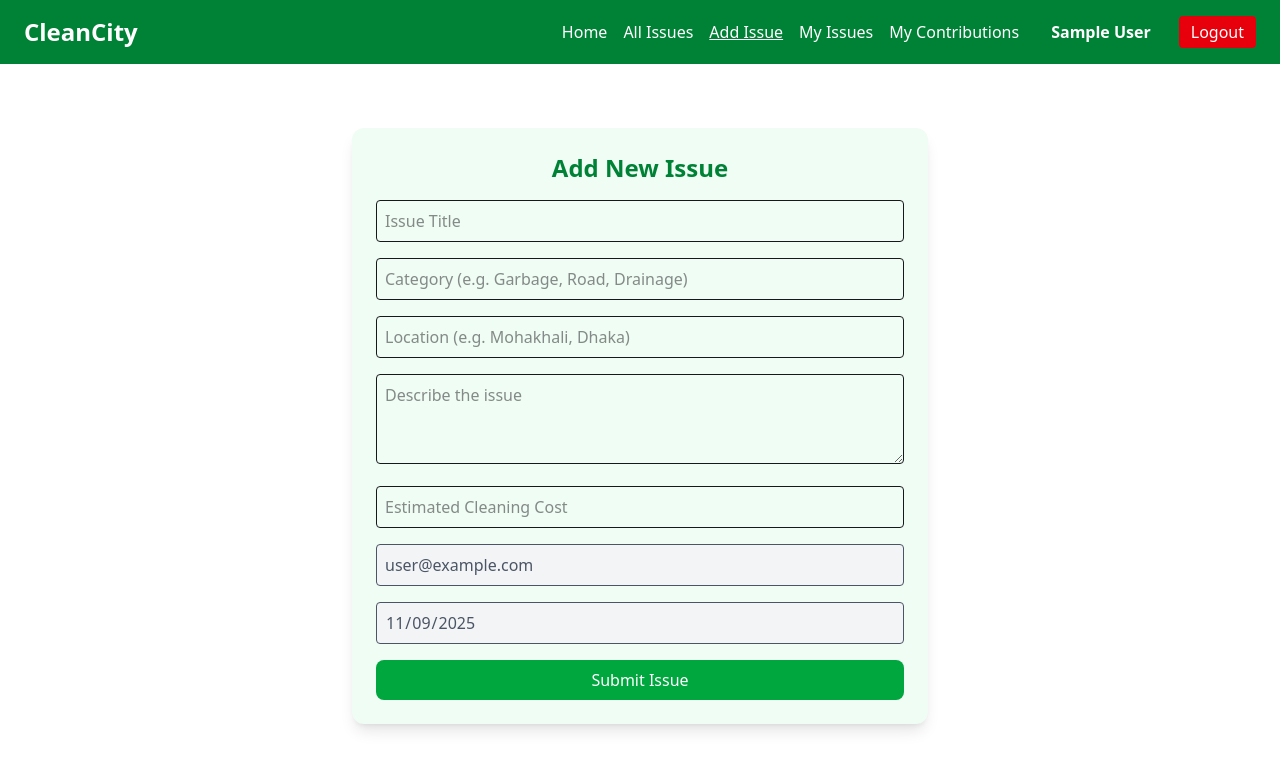
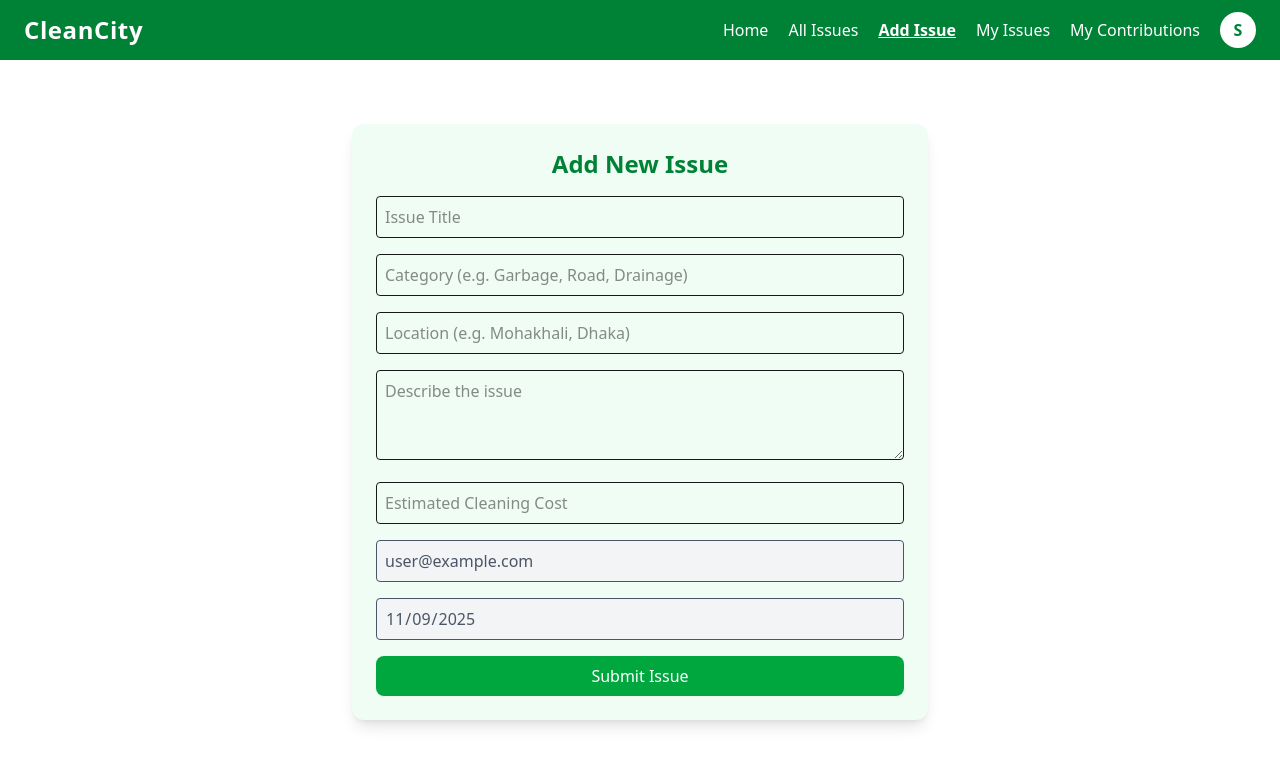
Before and after one commit to islamSorifulhero/client, a React (Vite) app: page /add-issue in a window 1280 px wide. Shown: the top 770 px of the page. Built offline with nearby package versions, Linux system fonts and the light colour scheme; no server answers; sample sign-in values are in the browser's storage.

Commit message:
Navbar Issues updated

```diff
--- a/package.json
+++ b/package.json
@@ -17,6 +17,7 @@
     "postcss": "^8.5.6",
     "react": "^19.1.1",
     "react-dom": "^19.1.1",
+    "react-hot-toast": "^2.6.0",
     "react-router": "^7.9.5",
     "react-router-dom": "^7.9.5",
     "react-toastify": "^11.0.5",
--- a/src/components/common/Navbar.jsx
+++ b/src/components/common/Navbar.jsx
@@ -1,7 +1,6 @@
-import React, { useContext } from "react";
+import React, { useContext, useState } from "react";
 import { NavLink, useNavigate } from "react-router-dom";
 import { AuthContext } from "../content/AuthProviders.jsx";
-
 import { getAuth, signOut } from "firebase/auth";
 import app from "../../firebase/firebase.config.js";
 
@@ -10,68 +9,107 @@ const auth = getAuth(app);
 const Navbar = () => {
   const { user } = useContext(AuthContext);
   const navigate = useNavigate();
+  const [menuOpen, setMenuOpen] = useState(false);
 
   const handleLogout = () => {
     signOut(auth)
       .then(() => {
         navigate("/login");
       })
-      .catch(err => console.error(err));
+      .catch((err) => console.error(err));
   };
 
   return (
-    <nav className="bg-green-700 text-white px-6 py-4 flex justify-between items-center">
-      <h1 className="text-2xl font-bold">CleanCity</h1>
-      <div className="space-x-4">
-        <NavLink to="/" className={({ isActive }) => (isActive ? "underline" : "hover:underline")}>
+    <nav className="bg-green-700 text-white px-6 py-3 flex justify-between items-center">
+      {/* Logo */}
+      <h1 className="text-2xl font-bold tracking-wide cursor-pointer" onClick={() => navigate("/")}>
+        CleanCity
+      </h1>
+
+      {/* Navigation Links */}
+      <div className="flex items-center space-x-5">
+        <NavLink
+          to="/"
+          className={({ isActive }) =>
+            isActive ? "underline font-semibold" : "hover:underline"
+          }
+        >
           Home
         </NavLink>
         <NavLink
           to="/all-issues"
-          className={({ isActive }) => (isActive ? "underline" : "hover:underline")}
+          className={({ isActive }) =>
+            isActive ? "underline font-semibold" : "hover:underline"
+          }
         >
           All Issues
         </NavLink>
+
+        {user ? (
+          <>
             <NavLink
               to="/add-issue"
-          className={({ isActive }) => (isActive ? "underline" : "hover:underline")}
+              className={({ isActive }) =>
+                isActive ? "underline font-semibold" : "hover:underline"
+              }
             >
               Add Issue
             </NavLink>
             <NavLink
               to="/my-issues"
-          className={({ isActive }) => (isActive ? "underline" : "hover:underline")}
+              className={({ isActive }) =>
+                isActive ? "underline font-semibold" : "hover:underline"
+              }
             >
               My Issues
             </NavLink>
             <NavLink
               to="/my-contributions"
-          className={({ isActive }) => (isActive ? "underline" : "hover:underline")}
+              className={({ isActive }) =>
+                isActive ? "underline font-semibold" : "hover:underline"
+              }
             >
               My Contributions
             </NavLink>
 
-        {user ? (
-          <>
-            <span className="ml-4 font-semibold">{user.displayName || user.email}</span>
+            {/* Avatar dropdown */}
+            <div className="relative">
+              <div
+                onClick={() => setMenuOpen(!menuOpen)}
+                className="w-9 h-9 rounded-full bg-white text-green-700 font-bold flex items-center justify-center cursor-pointer"
+              >
+                {user.displayName
+                  ? user.displayName.charAt(0).toUpperCase()
+                  : user.email.charAt(0).toUpperCase()}
+              </div>
+
+              {menuOpen && (
+                <div className="absolute right-0 mt-2 w-32 bg-white text-green-700 rounded-lg shadow-lg z-10">
                   <button
                     onClick={handleLogout}
-              className="ml-3 bg-red-600 px-3 py-1 rounded hover:bg-red-500"
+                    className="block w-full text-left px-4 py-2 hover:bg-green-100 rounded"
                   >
                     Logout
                   </button>
+                </div>
+              )}
+            </div>
           </>
         ) : (
           <>
             <NavLink
               to="/login"
-              className={({ isActive }) => (isActive ? "underline" : "hover:underline")}
+              className={({ isActive }) =>
+                isActive ? "underline font-semibold" : "hover:underline"
+              }
             >
               Login
             </NavLink>
             <NavLink
               to="/register"
-              className={({ isActive }) => (isActive ? "underline" : "hover:underline")}
+              className={({ isActive }) =>
+                isActive ? "underline font-semibold" : "hover:underline"
+              }
             >
               Register
             </NavLink>
--- /dev/null
+++ b/src/pages/AddContribution.jsx
@@ -0,0 +1,116 @@
+import React, { useContext, useState, } from "react";
+import { useParams, useNavigate } from "react-router-dom";
+import { AuthContext } from "../components/content/AuthProviders.jsx";
+
+const AddContribution = () => {
+  const { user } = useContext(AuthContext);
+  const { issueId } = useParams();
+  const navigate = useNavigate();
+
+  const [formData, setFormData] = useState({
+    issueId: issueId || "",
+    amount: "",
+    name: user?.displayName || "",
+    email: user?.email || "",
+    phone: "",
+    address: "",
+    additionalInfo: "",
+    date: new Date().toISOString(),
+  });
+
+  const handleChange = e => {
+    const { name, value } = e.target;
+    setFormData({ ...formData, [name]: value });
+  };
+
+  const handleSubmit = async e => {
+    e.preventDefault();
+
+    try {
+      const res = await fetch("http://localhost:5000/api/contributions", {
+        method: "POST",
+        headers: { "Content-Type": "application/json" },
+        body: JSON.stringify(formData),
+      });
+
+      if (res.ok) {
+        alert("✅ Contribution added successfully!");
+        navigate("/my-contributions");
+      } else {
+        alert("❌ Failed to add contribution!");
+      }
+    } catch (err) {
+      console.error(err);
+      alert("⚠️ Server Error!");
+    }
+  };
+
+  return (
+    <div className="max-w-xl mx-auto mt-10 p-6 bg-green-50 shadow-lg rounded-xl">
+      <h2 className="text-2xl font-bold text-center mb-4 text-green-700">
+        Add Contribution
+      </h2>
+
+      <form onSubmit={handleSubmit} className="space-y-4">
+        <input
+          name="amount"
+          type="number"
+          value={formData.amount}
+          onChange={handleChange}
+          placeholder="Contribution Amount"
+          className="w-full p-2 border rounded"
+          required
+        />
+        <input
+          name="name"
+          type="text"
+          value={formData.name}
+          onChange={handleChange}
+          placeholder="Your Name"
+          className="w-full p-2 border rounded"
+          required
+        />
+        <input
+          name="email"
+          type="email"
+          value={formData.email}
+          readOnly
+          className="w-full p-2 border rounded bg-gray-100 text-gray-600"
+        />
+        <input
+          name="phone"
+          type="text"
+          value={formData.phone}
+          onChange={handleChange}
+          placeholder="Phone Number"
+          className="w-full p-2 border rounded"
+        />
+        <input
+          name="address"
+          type="text"
+          value={formData.address}
+          onChange={handleChange}
+          placeholder="Address"
+          className="w-full p-2 border rounded"
+        />
+        <textarea
+          name="additionalInfo"
+          value={formData.additionalInfo}
+          onChange={handleChange}
+          placeholder="Additional Info (optional)"
+          className="w-full p-2 border rounded"
+          rows="3"
+        ></textarea>
+
+        <button
+          type="submit"
+          className="w-full bg-green-600 hover:bg-green-700 text-white py-2 rounded-lg"
+        >
+          Submit Contribution
+        </button>
+      </form>
+    </div>
+  );
+};
+
+export default AddContribution;
--- a/src/pages/AddIssue.jsx
+++ b/src/pages/AddIssue.jsx
@@ -1,8 +1,11 @@
 import React, { useContext, useState } from "react";
 import { AuthContext } from "../components/content/AuthProviders.jsx";
+import { useNavigate } from "react-router-dom";
 
 const AddIssue = () => {
   const { user } = useContext(AuthContext);
+  const navigate = useNavigate();
+
   const [formData, setFormData] = useState({
     title: "",
     category: "",
@@ -13,6 +16,9 @@ const AddIssue = () => {
     date: new Date().toISOString().split("T")[0],
   });
 
+  const [successMsg, setSuccessMsg] = useState("");
+  const [loading, setLoading] = useState(false);
+
   const handleChange = e => {
     const { name, value } = e.target;
     setFormData({ ...formData, [name]: value });
@@ -20,16 +26,20 @@ const AddIssue = () => {
 
   const handleSubmit = async e => {
     e.preventDefault();
+    setLoading(true);
+    setSuccessMsg("");
 
     try {
-      const res = await fetch("http://localhost:5000/issues", {
+      const res = await fetch("http://localhost:5000/api/issues", {
         method: "POST",
         headers: { "Content-Type": "application/json" },
         body: JSON.stringify(formData),
       });
 
       if (res.ok) {
-        alert("✅ Issue added successfully!");
+        const data = await res.json();
+        setSuccessMsg("✅ Issue added successfully!");
+        navigate(`/add-contribution/${data.insertedId}`);
         setFormData({
           title: "",
           category: "",
@@ -40,87 +50,43 @@ const AddIssue = () => {
           date: new Date().toISOString().split("T")[0],
         });
       } else {
-        alert("❌ Failed to add issue!");
+        setSuccessMsg("❌ Failed to add issue!");
       }
     } catch (err) {
       console.error(err);
-      alert("⚠️ Server Error!");
+      setSuccessMsg("⚠️ Server Error!");
+    } finally {
+      setLoading(false);
     }
   };
 
   return (
     <div className="max-w-xl mx-auto mt-10 p-6 bg-green-50 shadow-lg rounded-xl">
-      <h2 className="text-2xl font-bold text-center mb-4 text-green-700">Add New Issue</h2>
+      <h2 className="text-2xl font-bold text-center mb-4 text-green-700">
+        Add New Issue
+      </h2>
+
+      {successMsg && (
+        <p className="text-center mb-4 text-green-700 font-semibold">{successMsg}</p>
+      )}
 
       <form onSubmit={handleSubmit} className="space-y-4">
-        <input
-          name="title"
-          value={formData.title}
-          onChange={handleChange}
-          placeholder="Issue Title"
-          className="w-full p-2 border rounded"
-          required
-        />
+        <input name="title" value={formData.title} onChange={handleChange} placeholder="Issue Title" className="w-full p-2 border rounded" required />
 
-        <input
-          name="category"
-          value={formData.category}
-          onChange={handleChange}
-          placeholder="Category (e.g. Garbage, Road, Drainage)"
-          className="w-full p-2 border rounded"
-          required
-        />
+        <input name="category" value={formData.category} onChange={handleChange} placeholder="Category (e.g. Garbage, Road, Drainage)" className="w-full p-2 border rounded" required />
 
-        <input
-          name="location"
-          value={formData.location}
-          onChange={handleChange}
-          placeholder="Location (e.g. Mohakhali, Dhaka)"
-          className="w-full p-2 border rounded"
-          required
-        />
+        <input name="location" value={formData.location} onChange={handleChange} placeholder="Location (e.g. Mohakhali, Dhaka)" className="w-full p-2 border rounded" required />
 
-        <textarea
-          name="description"
-          value={formData.description}
-          onChange={handleChange}
-          placeholder="Describe the issue"
-          className="w-full p-2 border rounded"
-          rows="3"
-          required
-        ></textarea>
+        <textarea name="description" value={formData.description} onChange={handleChange} placeholder="Describe the issue" className="w-full p-2 border rounded" rows="3" required />
 
-        <input
-          name="amount"
-          type="number"
-          value={formData.amount}
-          onChange={handleChange}
-          placeholder="Estimated Cleaning Cost"
-          className="w-full p-2 border rounded"
-          required
-        />
+        <input name="amount" type="number" value={formData.amount} onChange={handleChange} placeholder="Estimated Cleaning Cost" className="w-full p-2 border rounded" required />
 
-        <input
-          name="email"
-          type="email"
-          value={formData.email}
-          readOnly
-          className="w-full p-2 border rounded bg-gray-100 text-gray-600"
-        />
+        <input name="email" type="email" value={formData.email} readOnly className="w-full p-2 border rounded bg-gray-100 text-gray-600" />
 
-        <input
-          name="date"
-          type="date"
-          value={formData.date}
-          readOnly
-          className="w-full p-2 border rounded bg-gray-100 text-gray-600"
-        />
+        <input name="date" type="date" value={formData.date} readOnly className="w-full p-2 border rounded bg-gray-100 text-gray-600" />
 
-        <button
-          type="submit"
-          className="w-full bg-green-600 hover:bg-green-700 text-white py-2 rounded-lg"
-        >
-          Submit Issue
+        <button type="submit" className={`w-full py-2 rounded-lg text-white ${loading ? "bg-gray-400 cursor-not-allowed" : "bg-green-600 hover:bg-green-700"}`} disabled={loading}>
+          {loading ? "Submitting..." : "Submit Issue"}
         </button>
       </form>
     </div>
--- a/src/routes/router.jsx
+++ b/src/routes/router.jsx
@@ -7,6 +7,7 @@ import AddIssue from "../pages/AddIssue.jsx";
 import MyIssues from "../pages/MyIssues.jsx";
 import MyContributions from "../pages/MyContributions.jsx";
 import IssueDetails from "../pages/IssueDetails.jsx";
+import AddContribution from "../pages/AddContribution.jsx";
 import Login from "../pages/Login.jsx";
 import Register from "../pages/Register.jsx";
 import PrivateRoute from "./PrivateRoute.jsx";
@@ -22,6 +23,7 @@ const router = createBrowserRouter([
       { path: "/my-issues", element: <PrivateRoute><MyIssues /></PrivateRoute> },
       { path: "/my-contributions", element: <PrivateRoute><MyContributions /></PrivateRoute> },
       { path: "/issue/:id", element: <PrivateRoute><IssueDetails /></PrivateRoute> },
+      { path: "/add-contribution/:issueId", element: <PrivateRoute><AddContribution /></PrivateRoute> },
       { path: "/login", element: <Login /> },
       { path: "/register", element: <Register /> },
     ],
```
Also changed, not shown: 1 other file (tests, documents, lock files or other folders). Lines whose indentation alone changed are shown as unchanged.
